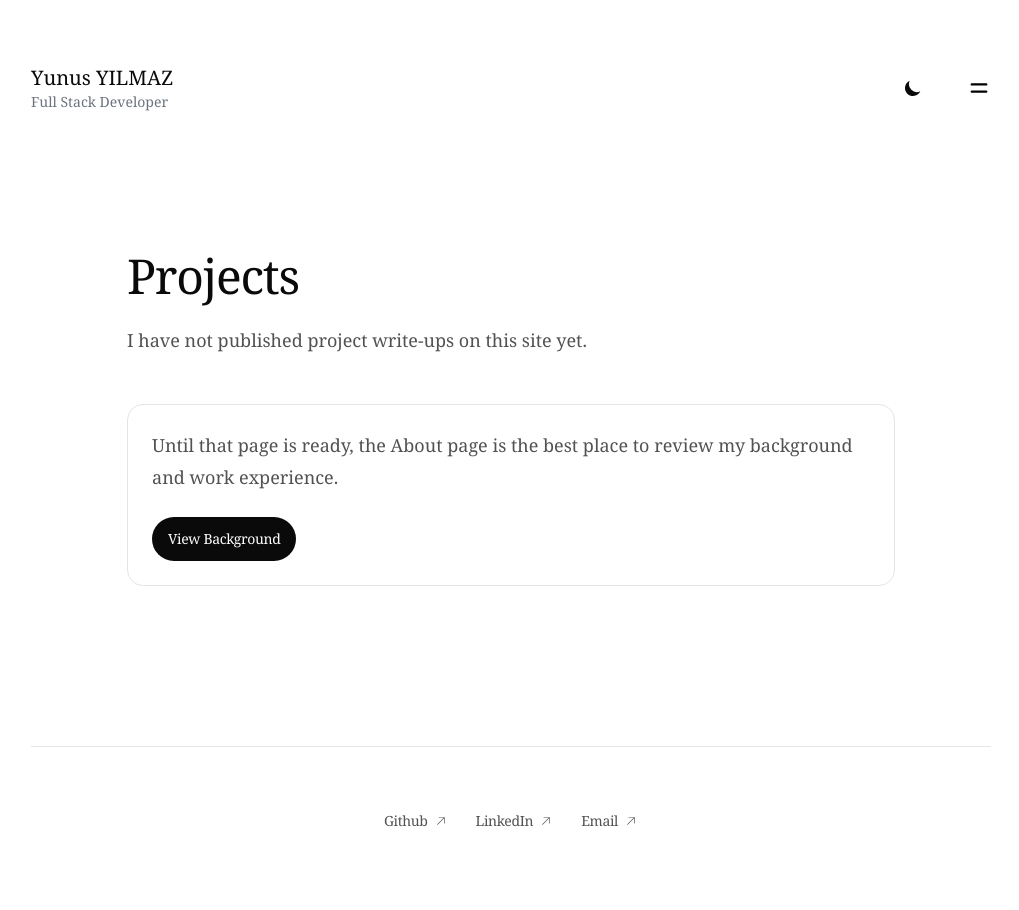
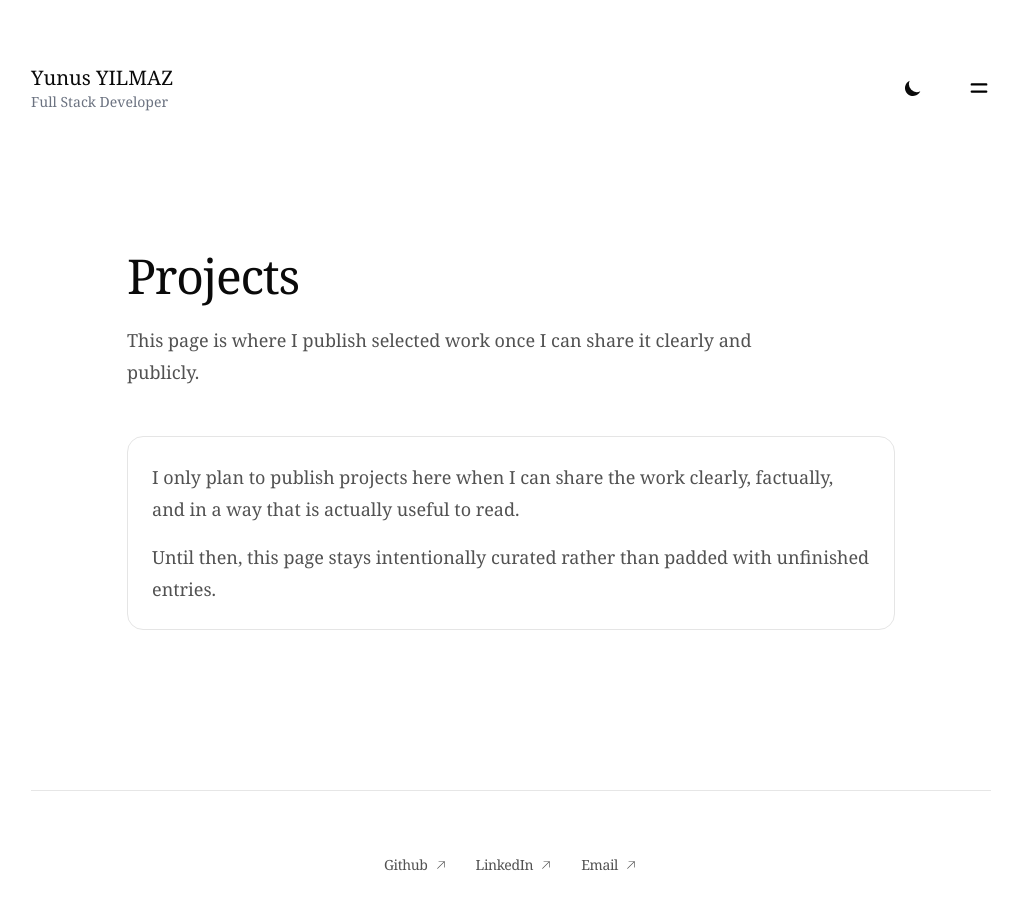
Before and after one commit to yy34/yunusyilmaz.dev, a Next.js app: page /projects in a window 1280 px wide. Shown: the top 910 px of the page, without its empty margins (129-1148 px from the left). Built offline with nearby package versions, Linux system fonts and the light colour scheme; a web font is replaced by a local one.

Commit message:
Refactor WorkPage to integrate project data and enhance layout; add ProjectMeta component for better project details display

```diff
--- a/src/components/SectionIntro.jsx
+++ b/src/components/SectionIntro.jsx
@@ -19,7 +19,7 @@ const SectionIntro = ({
     return (
       <FadeIn>
         <div className={clsx("mt-12 first:mt-0", className)}>
-          <HeadingTag className="text-lg font-medium tracking-tight text-neutral-950 dark:text-neutral-50 md:text-xl">
+          <HeadingTag className="text-lg font-medium tracking-tight text-neutral-950 dark:text-neutral-50 md:text-xl text-center">
             {heading}
           </HeadingTag>
         </div>
--- /dev/null
+++ b/src/data/ProjectsData.js
@@ -0,0 +1,22 @@
+/**
+ * Summary-only published project entries.
+ *
+ * Fields:
+ * - title: string
+ * - summary: string
+ * - status?: string
+ * - role?: string
+ * - stack?: string[]
+ * - period?: string
+ * - year?: string
+ * - image?: string (public path only)
+ * - links?: {
+ *     live?: { href: string, label?: string },
+ *     repo?: { href: string, label?: string },
+ *     writeup?: { href: string, label?: string }
+ *   }
+ * - highlights?: string[]
+ *
+ * Keep highlights short, factual, and publishable.
+ */
+export const projects = [];
--- a/src/pages/projects/index.jsx
+++ b/src/pages/projects/index.jsx
@@ -1,23 +1,160 @@
-import Button from "../../components/Button";
+import Image from "next/image";
 import Container from "../../components/Container";
 import PageIntro from "../../components/PageIntro";
+import { projects } from "../../data/ProjectsData";
+
+const projectLinkOrder = ["live", "repo", "writeup"];
+
+const defaultLinkLabels = {
+  live: "View Live",
+  repo: "View Repository",
+  writeup: "Read Write-up",
+};
+
+const ProjectMeta = ({ label, value }) => {
+  if (!value) {
+    return null;
+  }
+
+  return (
+    <li className="flex flex-wrap items-center gap-2">
+      <span className="text-neutral-400 dark:text-neutral-500">{label}</span>
+      <span className="text-neutral-600 dark:text-neutral-300">{value}</span>
+    </li>
+  );
+};
 
 const WorkPage = () => {
+  const hasProjects = projects.length > 0;
+
   return (
     <>
       <PageIntro title="Projects">
-        <p>I have not published project write-ups on this site yet.</p>
+        <p>
+          This page is where I publish selected work once I can share it
+          clearly and publicly.
+        </p>
       </PageIntro>
       <Container className="mt-12" innerClassName="max-w-3xl">
-        <div className="rounded-2xl border border-neutral-200 bg-white px-6 py-6 dark:border-neutral-800 dark:bg-neutral-950/60">
-          <p className="text-base leading-7 text-neutral-600 dark:text-neutral-300 md:text-lg md:leading-8">
-            Until that page is ready, the About page is the best place to
-            review my background and work experience.
-          </p>
-          <div className="mt-6">
-            <Button href="/about">View Background</Button>
+        {hasProjects ? (
+          <div className="space-y-6">
+            {projects.map((project) => {
+              const projectLinks = project.links
+                ? projectLinkOrder
+                    .map((key) => {
+                      const entry = project.links[key];
+
+                      if (!entry?.href) {
+                        return null;
+                      }
+
+                      return {
+                        href: entry.href,
+                        label: entry.label || defaultLinkLabels[key],
+                      };
+                    })
+                    .filter(Boolean)
+                : [];
+
+              return (
+                <article
+                  key={project.title}
+                  className="overflow-hidden rounded-2xl border border-neutral-200 bg-white dark:border-neutral-800 dark:bg-neutral-950/60"
+                >
+                  {project.image && (
+                    <div className="border-b border-neutral-200 dark:border-neutral-800">
+                      <Image
+                        src={project.image}
+                        alt={project.title}
+                        width={1200}
+                        height={720}
+                        sizes="(max-width: 768px) 100vw, 768px"
+                        className="h-auto w-full object-cover"
+                      />
+                    </div>
+                  )}
+
+                  <div className="px-6 py-6">
+                    <div className="flex flex-col gap-3 sm:flex-row sm:items-start sm:justify-between">
+                      <div className="max-w-2xl">
+                        <h2 className="text-2xl font-medium tracking-tight text-neutral-950 dark:text-neutral-50">
+                          {project.title}
+                        </h2>
+                        <p className="mt-3 text-base leading-7 text-neutral-600 dark:text-neutral-300 md:text-lg md:leading-8">
+                          {project.summary}
+                        </p>
+                      </div>
+                    </div>
+
+                    {(project.status ||
+                      project.role ||
+                      project.period ||
+                      project.year ||
+                      (project.stack && project.stack.length > 0)) && (
+                      <ul className="mt-6 space-y-2 text-sm leading-6 text-neutral-500 dark:text-neutral-400 md:text-base">
+                        <ProjectMeta label="Status" value={project.status} />
+                        <ProjectMeta label="Role" value={project.role} />
+                        <ProjectMeta
+                          label="Period"
+                          value={project.period || project.year}
+                        />
+                        <ProjectMeta
+                          label="Stack"
+                          value={
+                            project.stack && project.stack.length > 0
+                              ? project.stack.join(", ")
+                              : null
+                          }
+                        />
+                      </ul>
+                    )}
+
+                    {project.highlights && project.highlights.length > 0 && (
+                      <ul className="mt-6 space-y-2 text-sm leading-6 text-neutral-600 dark:text-neutral-300 md:text-base">
+                        {project.highlights.map((highlight) => (
+                          <li
+                            key={highlight}
+                            className="flex gap-3 before:mt-2 before:h-1.5 before:w-1.5 before:flex-none before:rounded-full before:bg-neutral-300 before:content-[''] dark:before:bg-neutral-600"
+                          >
+                            <span>{highlight}</span>
+                          </li>
+                        ))}
+                      </ul>
+                    )}
+
+                    {projectLinks.length > 0 && (
+                      <ul className="mt-6 flex flex-wrap gap-x-5 gap-y-3">
+                        {projectLinks.map((link) => (
+                          <li key={link.href}>
+                            <a
+                              href={link.href}
+                              target="_blank"
+                              rel="noopener noreferrer"
+                              className="inline-flex min-h-11 items-center gap-1.5 rounded-full px-1 py-2 text-sm font-medium tracking-tight text-neutral-600 transition-colors hover:text-neutral-950 focus-visible:outline-none focus-visible:ring-2 focus-visible:ring-neutral-950 focus-visible:ring-offset-2 focus-visible:ring-offset-white dark:text-neutral-300 dark:hover:text-neutral-50 dark:focus-visible:ring-neutral-50 dark:focus-visible:ring-offset-neutral-950"
+                            >
+                              <span>{link.label}</span>
+                            </a>
+                          </li>
+                        ))}
+                      </ul>
+                    )}
+                  </div>
+                </article>
+              );
+            })}
           </div>
-        </div>
+        ) : (
+          <div className="rounded-2xl border border-neutral-200 bg-white px-6 py-6 dark:border-neutral-800 dark:bg-neutral-950/60">
+            <p className="text-base leading-7 text-neutral-600 dark:text-neutral-300 md:text-lg md:leading-8">
+              I only plan to publish projects here when I can share the work
+              clearly, factually, and in a way that is actually useful to read.
+            </p>
+            <p className="mt-4 text-base leading-7 text-neutral-600 dark:text-neutral-300 md:text-lg md:leading-8">
+              Until then, this page stays intentionally curated rather than
+              padded with unfinished entries.
+            </p>
+          </div>
+        )}
       </Container>
     </>
   );
```
